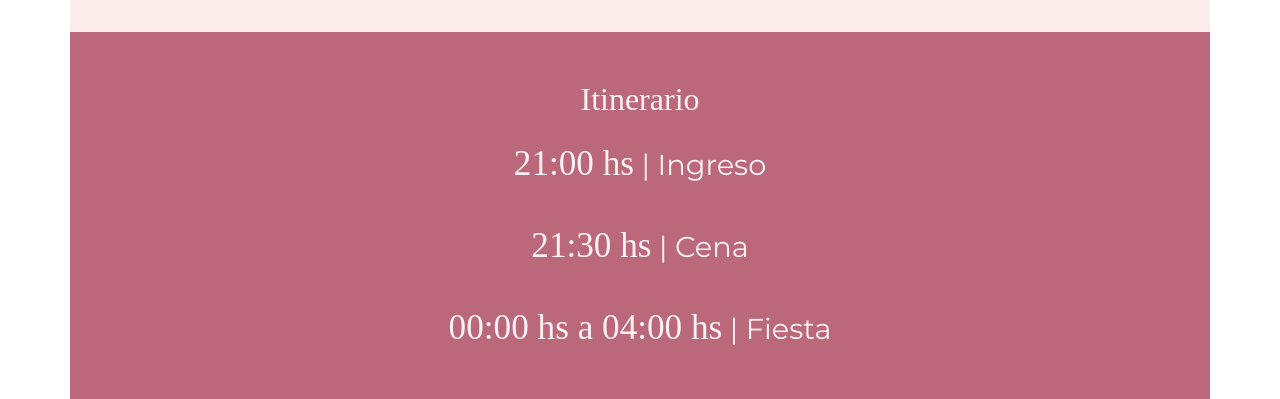
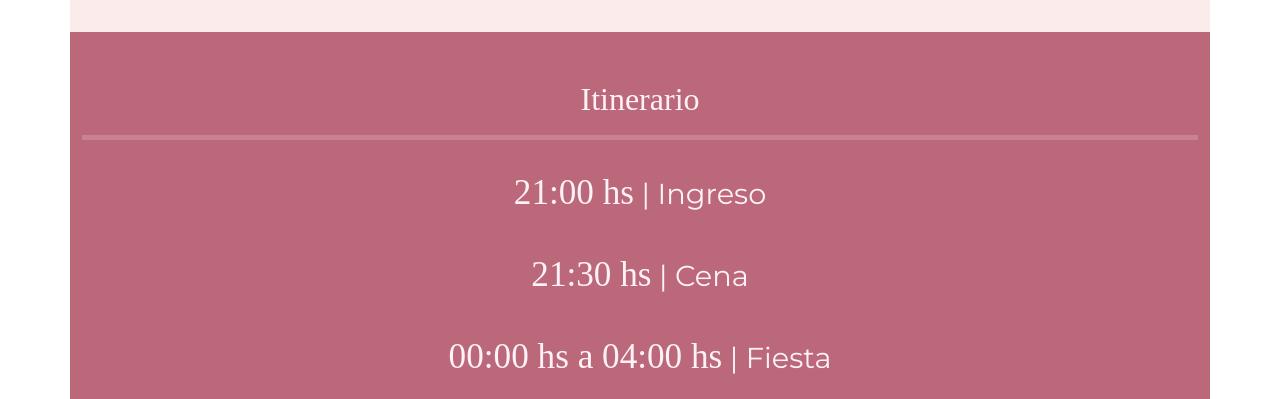
Before and after one commit to morena-marzec/mis-xv, a plain HTML site: page index.html in a window 1280 px wide. Shown: the part 2580-2979 px from the top of the page. Drawn offline with nearby package versions, Linux system fonts and the light colour scheme; a web font is replaced by a local one.

Commit message:
Agregar línea divisoria en el itinerario, corregir ruta de audio y ajustar estilos en CSS

```diff
--- a/index.html
+++ b/index.html
@@ -79,6 +79,7 @@
     </div>
     <div class="dark-pink container-sm text-center py-5">
         <h2 class="font-3 font-color-1 font-size-2">Itinerario</h2>
+        <hr class="div-line">
         <h3 class="font-2 font-color-1 font-size-4 py-3"><span class="font-3" style="font-size: 2.2rem;">21:00 hs</span> | Ingreso</h3>
         <h3 class="font-2 font-color-1 font-size-4 py-3"><span class="font-3" style="font-size: 2.2rem;">21:30 hs</span> | Cena</h3>
         <h3 class="font-2 font-color-1 font-size-4 py-3"><span class="font-3" style="font-size: 2.2rem;">00:00 hs a 04:00 hs</span> | Fiesta</h3>
--- a/scripts/main.js
+++ b/scripts/main.js
@@ -1,6 +1,6 @@
 document.addEventListener('DOMContentLoaded', function() {
     const button = document.getElementById('play-button');
-    const audio = new Audio('../static/music/bruno-mars.mp3');
+    const audio = new Audio('static/music/bruno-mars.mp3');
     audio.volume = 0.3; // Set the volume to 50%
     let isPlaying = false;
 
--- a/styles/styles.css
+++ b/styles/styles.css
@@ -213,3 +213,11 @@
     width: 100%;
     height: auto;
 }
+
+.div-line {
+        display: flex;
+        justify-content: space-around;
+        width: 100;
+        border-bottom: 4px solid #f6cfd2;
+        color: #f6cfd2;
+}
```
